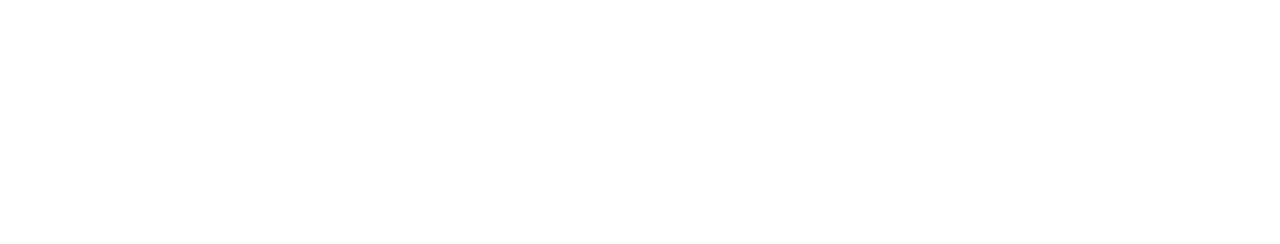
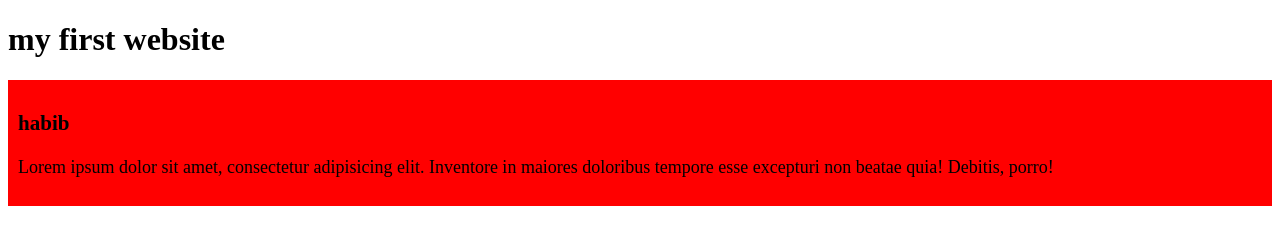
Before and after one commit to mdzobayealhabib/bangladesh, a plain HTML site: page index.html in a window 1280 px wide. Drawn offline with Linux system fonts and the light colour scheme.

Commit message:
added the div

```diff
--- a/index.html
+++ b/index.html
@@ -4,8 +4,13 @@
     <meta charset="UTF-8">
     <meta name="viewport" content="width=device-width, initial-scale=1.0">
     <title>Bangladesh</title>
+    <link rel="stylesheet" href="styles/blog.css">
 </head>
 <body>
-
+    <h1>my first website</h1>
+    <div>
+        <h3>habib</h3>
+        <p>Lorem ipsum dolor sit amet, consectetur adipisicing elit. Inventore in maiores doloribus tempore esse excepturi non beatae quia! Debitis, porro!</p>
+    </div>
 </body>
 </html>
--- /dev/null
+++ b/styles/blog.css
@@ -0,0 +1,5 @@
+div{
+    background-color: red;
+    padding: 10px;
+    font-size: large;
+}
```
